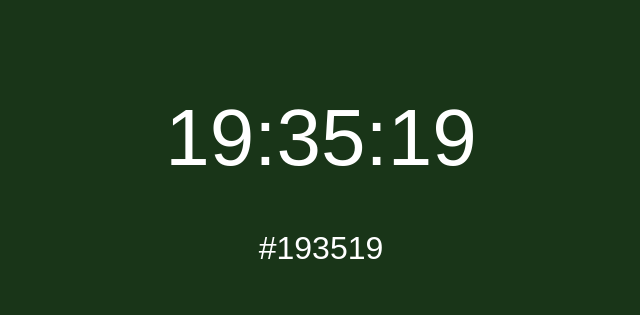
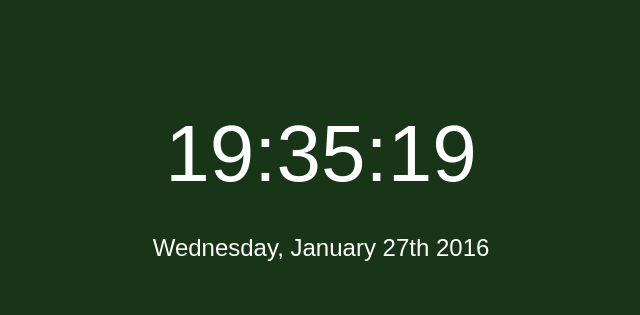
Before and after one commit to tanem/colour-of-time, a plain HTML site: page index.html in a window 1280 px wide. Shown: the part 198-513 px from the top of the page, without its empty margins (319-959 px from the left). Drawn offline with nearby package versions, Linux system fonts and the light colour scheme; a web font is replaced by a local one.

Commit message:
Add date string and remove colour hex

```diff
--- a/css/main.css
+++ b/css/main.css
@@ -23,7 +23,7 @@ body {
 }
 
 .Hud-time,
-.Hud-color {
+.Hud-date {
   display: block;
 }
 
@@ -31,7 +31,7 @@ body {
   font-size: 5em;
 }
 
-.Hud-colour {
-  font-size: 2em;
+.Hud-date {
+  font-size: 1.5em;
   line-height: 4;
 }
--- a/index.html
+++ b/index.html
@@ -1,7 +1,7 @@
 <!DOCTYPE html>
 <html>
 <head>
-  <link href='http://fonts.googleapis.com/css?family=Droid+Sans' rel='stylesheet' type='text/css'>
+  <link href="//fonts.googleapis.com/css?family=Droid+Sans" rel="stylesheet" type="text/css">
   <meta charset="utf-8">
   <title>colour of time</title>
   <link rel="stylesheet" href="css/main.css">
@@ -10,9 +10,10 @@
   <div class="Hud">
     <div class="Hud-wrapper">
       <span class="Hud-time"></span>
-      <span class="Hud-colour"></span>
+      <span class="Hud-date"></span>
     </div>
   </div>
+  <script src="//cdnjs.cloudflare.com/ajax/libs/moment.js/2.11.1/moment.min.js"></script>
   <script src="js/main.js"></script>
 </body>
 </html>
--- a/js/main.js
+++ b/js/main.js
@@ -1,22 +1,21 @@
 (function(){
 
-  var body = document.querySelector('body');
-  var time = document.querySelector('.Hud-time');
-  var colour = document.querySelector('.Hud-colour');
+  var bodyEl = document.querySelector('body');
+  var timeEl = document.querySelector('.Hud-time');
+  var dateEl = document.querySelector('.Hud-date');
 
   window.requestAnimationFrame(step);
 
   function step() {
 
-    var now = new Date();
-    var h = pad(now.getHours());
-    var m = pad(now.getMinutes());
-    var s = pad(now.getSeconds());
-    var hex = '#' + h + m + s;
+    var now = moment();
+    var time = now.format('HH:mm:ss');
+    var date = now.format('dddd, MMMM Do YYYY');
+    var hex = '#' + now.format('HHmmss');
 
-    body.style.backgroundColor = hex;
-    colour.textContent = hex;
-    time.textContent = h + ':' + m + ':' + s;
+    bodyEl.style.backgroundColor = hex;
+    timeEl.textContent = time;
+    dateEl.textContent = date;
 
     window.requestAnimationFrame(step);
 
```
Also changed, not shown: screenshot.png.
